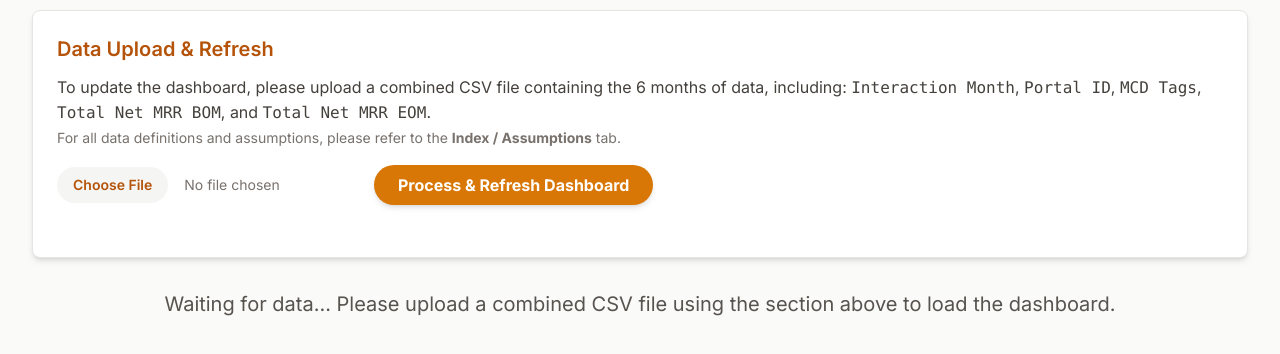
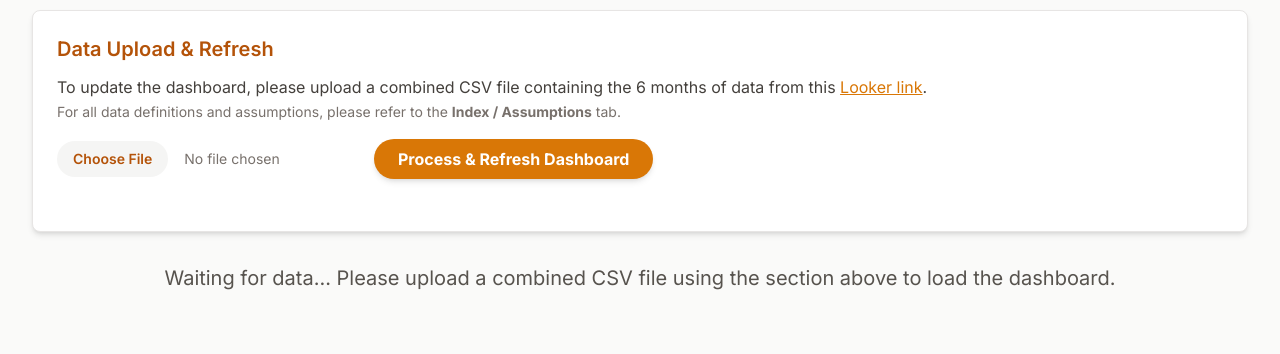
Before and after one commit to nharazim/MCC_Credit_Analyzer, a plain HTML site: page index.html in a window 1280 px wide. Shown: the part 202-556 px from the top of the page. Drawn offline with nearby package versions, Linux system fonts and the light colour scheme.

Commit message:
Update index.html
Updated to include looker link in first page

```diff
--- a/index.html
+++ b/index.html
@@ -528,7 +528,7 @@
                     <section class="bg-white p-6 rounded-lg shadow-md border border-stone-200 mb-8">
                         <h3 class="text-xl font-semibold text-amber-700 mb-3">Data Upload & Refresh</h3>
                         <p class="text-base text-stone-700 mb-4">
-                            To update the dashboard, please upload a combined CSV file containing the 6 months of data, including: <code>Interaction Month</code>, <code>Portal ID</code>, <code>MCD Tags</code>, <code>Total Net MRR BOM</code>, and <code>Total Net MRR EOM</code>.
+                            To update the dashboard, please upload a combined CSV file containing the 6 months of data from this <a href="https://looker.hubspotcentral.net/explore/services_portal_reporting/primary_cancel_reason?qid=rjgfHPzozMarK7fuXGC43B&origin_space=undefined&toggle=fil" target="_blank" class="text-amber-600 hover:text-amber-700 underline">Looker link</a>.
                             <br>
                             <span class="text-sm text-stone-500">For all data definitions and assumptions, please refer to the <strong>Index / Assumptions</strong> tab.</span>
                         </p>
@@ -1404,5 +1404,4 @@
     </script>
 
 </body>
-
 </html>
```
